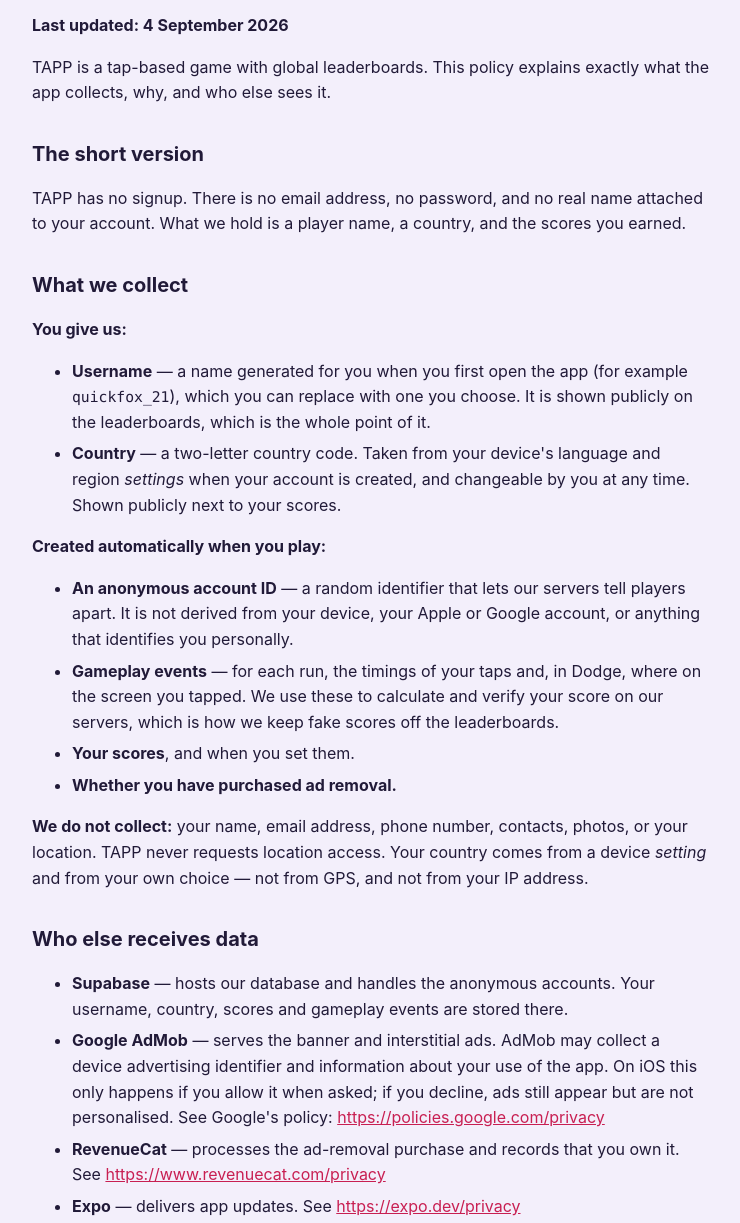
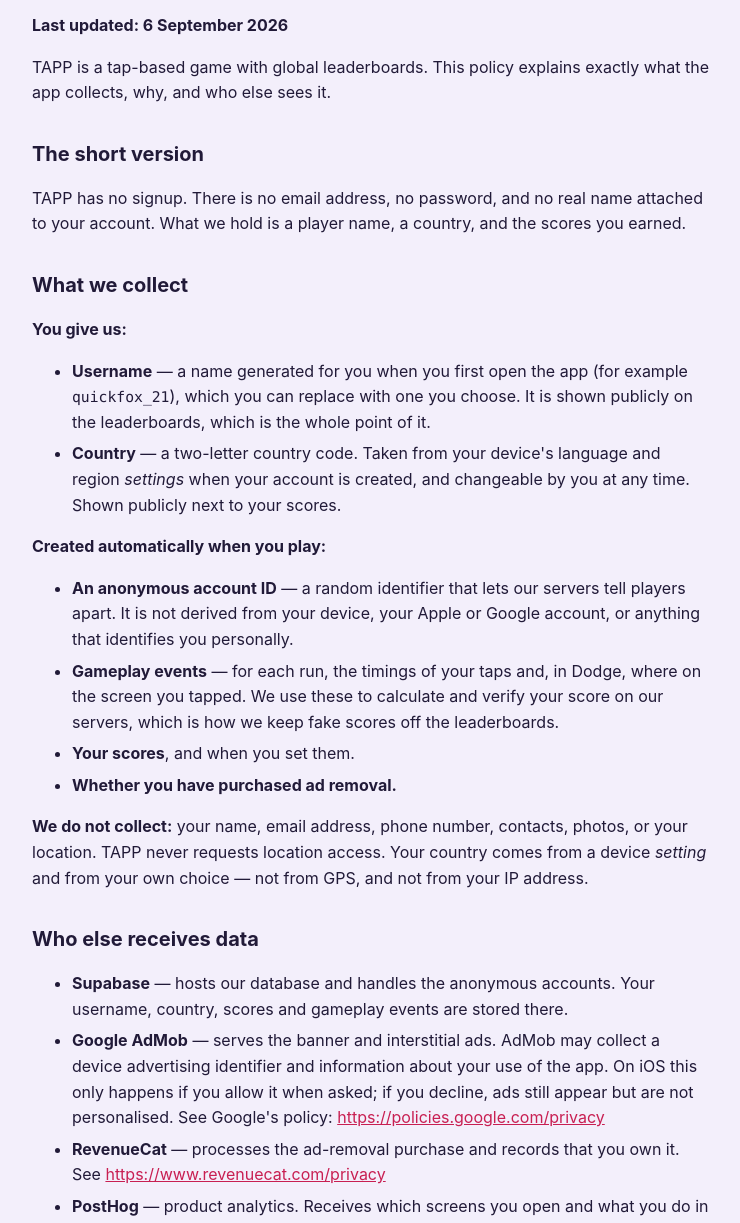
Before and after one commit to preischel/tapp-privacy, a plain HTML site: page index.html in a window 1280 px wide. Shown: the part 71-1294 px from the top of the page, without its empty margins (268-1008 px from the left). Drawn offline with Linux system fonts and the light colour scheme.

Commit message:
Add PostHog analytics to the policy

```diff
--- a/index.html
+++ b/index.html
@@ -25,7 +25,7 @@
 <body>
 <main>
 <h1>TAPP Privacy Policy</h1>
-<p><strong>Last updated: 4 September 2026</strong></p>
+<p><strong>Last updated: 6 September 2026</strong></p>
 <p>TAPP is a tap-based game with global leaderboards. This policy explains exactly what the app collects, why, and who else sees it.</p>
 <h2>The short version</h2>
 <p>TAPP has no signup. There is no email address, no password, and no real name attached to your account. What we hold is a player name, a country, and the scores you earned.</p>
@@ -36,7 +36,7 @@
 <ul><li><strong>An anonymous account ID</strong> — a random identifier that lets our servers tell players apart. It is not derived from your device, your Apple or Google account, or anything that identifies you personally.</li><li><strong>Gameplay events</strong> — for each run, the timings of your taps and, in Dodge, where on the screen you tapped. We use these to calculate and verify your score on our servers, which is how we keep fake scores off the leaderboards.</li><li><strong>Your scores</strong>, and when you set them.</li><li><strong>Whether you have purchased ad removal.</strong></li></ul>
 <p><strong>We do not collect:</strong> your name, email address, phone number, contacts, photos, or your location. TAPP never requests location access. Your country comes from a device <em>setting</em> and from your own choice — not from GPS, and not from your IP address.</p>
 <h2>Who else receives data</h2>
-<ul><li><strong>Supabase</strong> — hosts our database and handles the anonymous accounts. Your username, country, scores and gameplay events are stored there.</li><li><strong>Google AdMob</strong> — serves the banner and interstitial ads. AdMob may collect a device advertising identifier and information about your use of the app. On iOS this only happens if you allow it when asked; if you decline, ads still appear but are not personalised. See Google's policy: <a href="https://policies.google.com/privacy">https://policies.google.com/privacy</a></li><li><strong>RevenueCat</strong> — processes the ad-removal purchase and records that you own it. See <a href="https://www.revenuecat.com/privacy">https://www.revenuecat.com/privacy</a></li><li><strong>Expo</strong> — delivers app updates. See <a href="https://expo.dev/privacy">https://expo.dev/privacy</a></li></ul>
+<ul><li><strong>Supabase</strong> — hosts our database and handles the anonymous accounts. Your username, country, scores and gameplay events are stored there.</li><li><strong>Google AdMob</strong> — serves the banner and interstitial ads. AdMob may collect a device advertising identifier and information about your use of the app. On iOS this only happens if you allow it when asked; if you decline, ads still appear but are not personalised. See Google's policy: <a href="https://policies.google.com/privacy">https://policies.google.com/privacy</a></li><li><strong>RevenueCat</strong> — processes the ad-removal purchase and records that you own it. See <a href="https://www.revenuecat.com/privacy">https://www.revenuecat.com/privacy</a></li><li><strong>PostHog</strong> — product analytics. Receives which screens you open and what you do in the app, tied to your anonymous account ID, so we can see what players use and what they get stuck on. Hosted in the EU. See <a href="https://posthog.com/privacy">https://posthog.com/privacy</a></li><li><strong>Expo</strong> — delivers app updates. See <a href="https://expo.dev/privacy">https://expo.dev/privacy</a></li></ul>
 <p>Apple and Google handle the payment itself. We never see your card details.</p>
 <p>If you buy ad removal, ads stop and AdMob stops receiving anything.</p>
 <h2>Keeping and deleting your data</h2>
```
